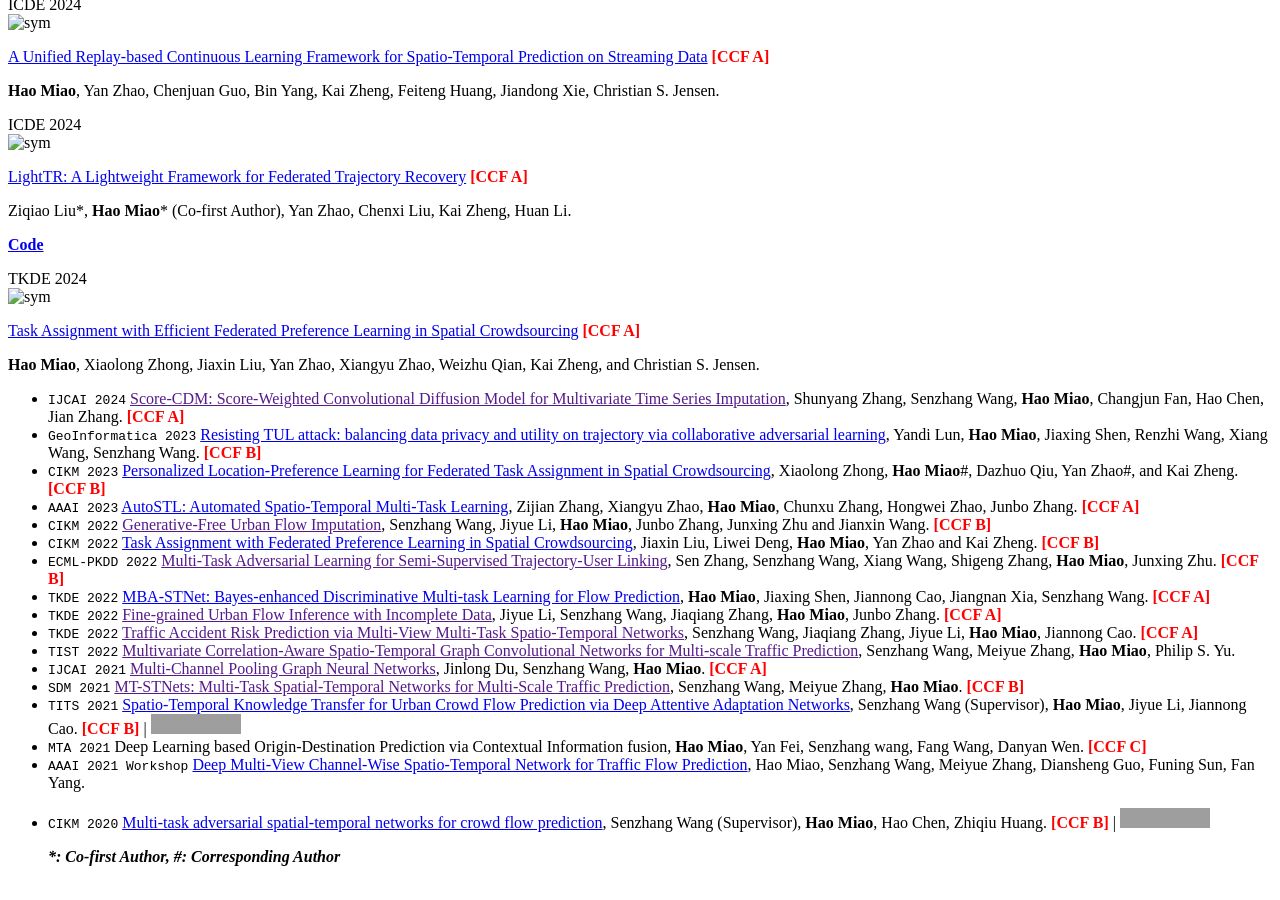
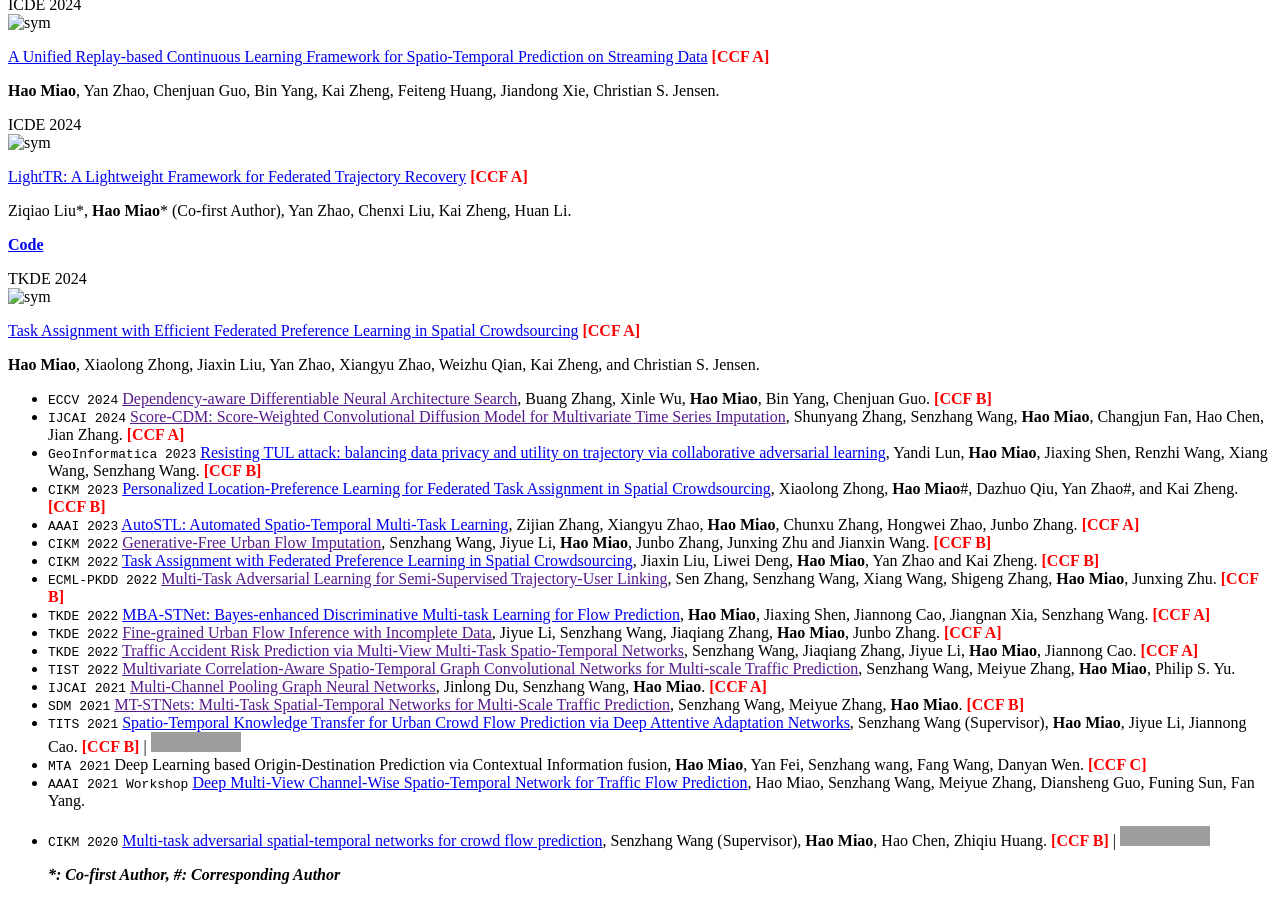
Before and after one commit to MiaoHaoSunny/MiaoHaoSunny.github.io, a Jekyll site: the page built from _pages/includes/pub.md, in a window 1280 px wide and 900 px high, scrolled down 627 px. Built offline with Jekyll 4.4.1, drawn with Linux system fonts in a browser that asks for light colours; our own code applies the rules of GitHub Pages for plain Markdown files; grey boxes are pictures that could not be loaded.

Commit message:
Update pub.md

```diff
--- a/_pages/includes/pub.md
+++ b/_pages/includes/pub.md
@@ -40,6 +40,7 @@ Ziqiao Liu\*, **Hao Miao**\* (Co-first Author), Yan Zhao, Chenxi Liu, Kai Zheng,
 </div>
 </div>
 
+- ``ECCV 2024`` [Dependency-aware Differentiable Neural Architecture Search](), Buang Zhang, Xinle Wu, **Hao Miao**, Bin Yang, Chenjuan Guo. <b><font color="red">[CCF B]</font></b>
 - ``IJCAI 2024`` [Score-CDM: Score-Weighted Convolutional Diffusion Model for Multivariate Time Series Imputation](), Shunyang Zhang, Senzhang Wang, **Hao Miao**, Changjun Fan, Hao Chen, Jian Zhang. <b><font color="red">[CCF A]</font></b>
 - ``GeoInformatica 2023`` [Resisting TUL attack: balancing data privacy and utility on trajectory via collaborative adversarial learning](https://link.springer.com/article/10.1007/s10707-023-00507-3), Yandi Lun, **Hao Miao**, Jiaxing Shen, Renzhi Wang, Xiang Wang, Senzhang Wang. <b><font color="red">[CCF B]</font></b>
 - ``CIKM 2023`` [Personalized Location-Preference Learning for Federated Task Assignment in Spatial Crowdsourcing](https://dl.acm.org/doi/10.1145/3583780.3615008), Xiaolong Zhong, **Hao Miao**\#, Dazhuo Qiu, Yan Zhao\#, and Kai Zheng. <b><font color="red">[CCF B]</font></b>
```
